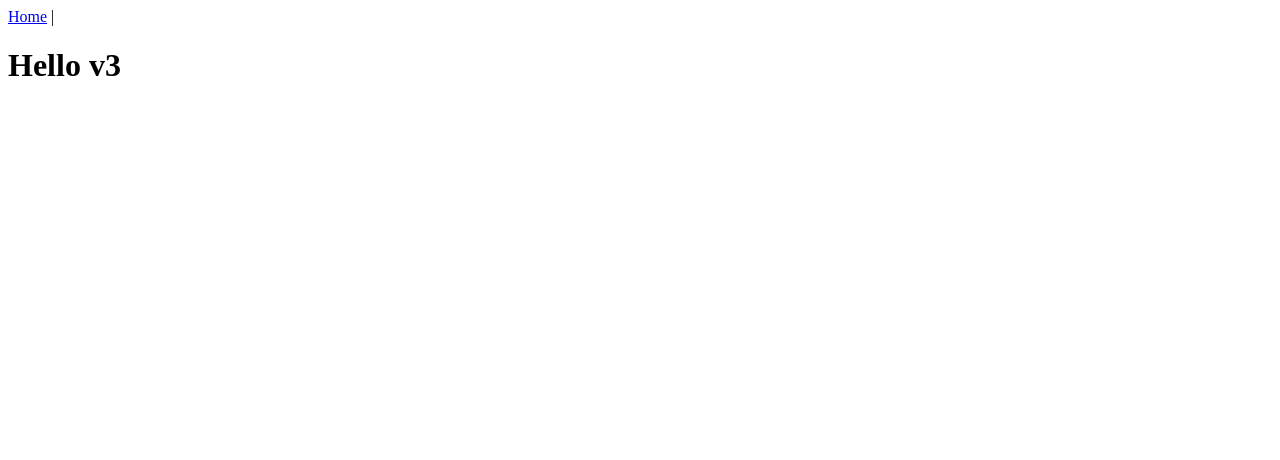
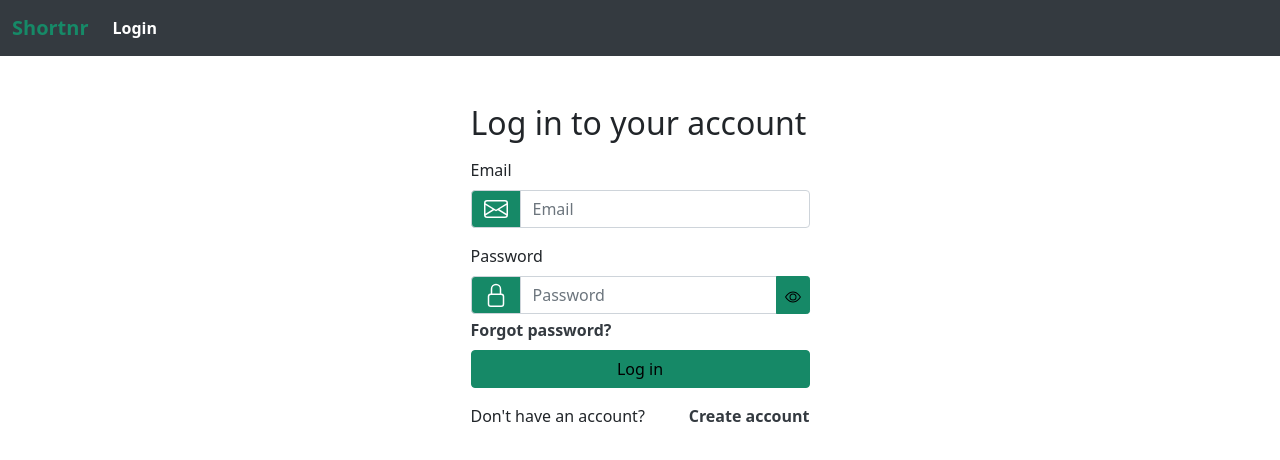
Before and after one commit to laytan/shortnr, a Vue app in the folder client/: page / in a window 1280 px wide. Shown: the top 460 px of the page. Built offline with nearby package versions, Linux system fonts and the light colour scheme.

Commit message:
add bootstrap, navbar and login ui

```diff
--- a/client/package.json
+++ b/client/package.json
@@ -9,6 +9,7 @@
     "lint:fix": "vue-cli-service lint --fix"
   },
   "dependencies": {
+    "bootstrap": "^5.0.0-alpha1",
     "core-js": "^3.6.5",
     "vue": "^3.0.0-beta.1",
     "vue-router": "^4.0.0-alpha.6"
--- a/client/src/App.vue
+++ b/client/src/App.vue
@@ -1,8 +1,27 @@
 <template>
-  <div id="app">
-    <div id="nav">
-      <router-link to="/">Home</router-link> |
-    </div>
+  <div>
+    <nav class="navbar navbar-expand-md navbar-dark bg-secondary">
+      <div class="container-fluid">
+        <router-link class="navbar-brand text-primary" to="/">Shortnr</router-link>
+        <button
+          class="navbar-toggler"
+          data-toggle="collapse"
+          data-target="#primaryNav"
+          aria-controls="primaryNav"
+          aria-expanded="false"
+          aria-label="Toggle navigation"
+        >
+          <span class="navbar-toggler-icon"></span>
+        </button>
+        <div class="collapse navbar-collapse" id="primaryNav">
+          <ul class="navbar-nav ml-auto mb-2 mb-md-0">
+            <li class="nav-item">
+              <router-link class="nav-link" to="/">Login</router-link>
+            </li>
+          </ul>
+        </div>
+      </div>
+    </nav>
     <router-view/>
   </div>
 </template>
--- a/client/src/components/HelloWorld.vue
+++ /dev/null
@@ -1,16 +0,0 @@
-<template>
-  <div class="hello">
-    <h1>{{ msg }}</h1>
-  </div>
-</template>
-
-<script>
-export default {
-  name: 'HelloWorld',
-  setup() {
-    return {
-      msg: 'Hello v3',
-    };
-  },
-};
-</script>
--- /dev/null
+++ b/client/src/components/Icon.vue
@@ -0,0 +1,20 @@
+<template>
+  <svg class="bi" :width="size" :height="size" fill="currentColor">
+    <use :xlink:href="`bootstrap-icons.svg#${icon}`" />
+  </svg>
+</template>
+
+<script>
+export default {
+  props: {
+    size: {
+      type: Number,
+      default: 24,
+    },
+    icon: {
+      type: String,
+      required: true,
+    },
+  },
+};
+</script>
--- /dev/null
+++ b/client/src/components/Login.vue
@@ -0,0 +1,30 @@
+<template>
+  <div class="d-flex justify-content-center">
+    <div>
+      <form class="mb-3">
+        <h2 class="mb-3">Log in to your account</h2>
+        <Email class="mb-3"/>
+        <Password/>
+        <a class="text-right d-block text-secondary mb-2" href="#">Forgot password?</a>
+        <button class="btn btn-primary w-100">Log in</button>
+      </form>
+      <div class="d-flex justify-content-between">
+        <p class="m-0">Don't have an account?</p>
+        <a href="#" class="text-secondary">Create account</a>
+      </div>
+    </div>
+  </div>
+</template>
+
+<script>
+import Password from './forms/Password.vue';
+import Email from './forms/Email.vue';
+
+export default {
+  name: 'Login',
+  components: {
+    Password,
+    Email,
+  },
+};
+</script>
--- /dev/null
+++ b/client/src/components/forms/Email.vue
@@ -0,0 +1,11 @@
+<template>
+  <div>
+    <label for="email" class="form-label sr-only">Email</label>
+    <div class="input-group">
+      <span class="input-group-text bg-primary text-white">
+        <Icon icon="envelope" />
+      </span>
+      <input placeholder="Email" type="email" class="form-control" id="email">
+    </div>
+  </div>
+</template>
--- /dev/null
+++ b/client/src/components/forms/Password.vue
@@ -0,0 +1,32 @@
+<template>
+  <div>
+    <label for="password" class="form-label sr-only">Password</label>
+    <div class="input-group mb-1">
+      <span class="input-group-text bg-primary text-white">
+        <Icon icon="lock"/>
+      </span>
+      <input
+        :type="passwordShown ? 'text' : 'password'"
+        placeholder="Password"
+        class="form-control"
+        id="password">
+        <button
+          type="button"
+          class="btn btn-primary btn-sm"
+          @click="passwordShown = !passwordShown">
+          <Icon :icon="passwordShown ? 'eye-slash' : 'eye'" :size="16"/>
+        </button>
+    </div>
+  </div>
+</template>
+
+<script>
+import { ref } from 'vue';
+
+export default {
+  setup() {
+    const passwordShown = ref(false);
+    return { passwordShown };
+  },
+};
+</script>
--- a/client/src/main.js
+++ b/client/src/main.js
@@ -1,5 +1,8 @@
 import { createApp } from 'vue';
 import App from './App.vue';
 import router from './router';
+import './style.scss';
+import 'bootstrap/dist/js/bootstrap.bundle';
+import Icon from './components/Icon.vue';
 
-createApp(App).use(router).mount('#app');
+createApp(App).use(router).component('Icon', Icon).mount('#app');
--- /dev/null
+++ b/client/src/style.scss
@@ -0,0 +1,23 @@
+$link-decoration: none;
+$link-hover-decoration: underline;
+
+// teal-700
+$primary: #168967;
+// grey-800
+$secondary: #343a40;
+
+$input-btn-focus-width: 1px;
+
+@import "../node_modules/bootstrap/scss/bootstrap";
+
+.router-link-exact-active {
+	@extend .active;
+}
+
+a {
+	font-weight: 600;
+}
+
+.cursor-pointer {
+	cursor: pointer;
+}
--- a/client/src/views/Home.vue
+++ b/client/src/views/Home.vue
@@ -1,17 +1,16 @@
 <template>
-  <div class="home">
-    <HelloWorld/>
+  <div>
+    <Login class="mt-5" />
   </div>
 </template>
 
 <script>
-// @ is an alias to /src
-import HelloWorld from '@/components/HelloWorld.vue';
+import Login from '../components/Login.vue';
 
 export default {
   name: 'Home',
   components: {
-    HelloWorld,
+    Login,
   },
 };
 </script>
```
Also changed, not shown: client/public/bootstrap-icons.svg (added), 1 other file (tests, documents, lock files or other folders).
